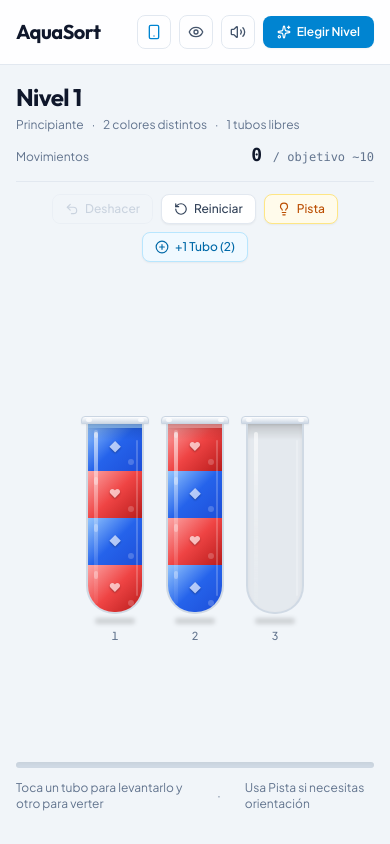
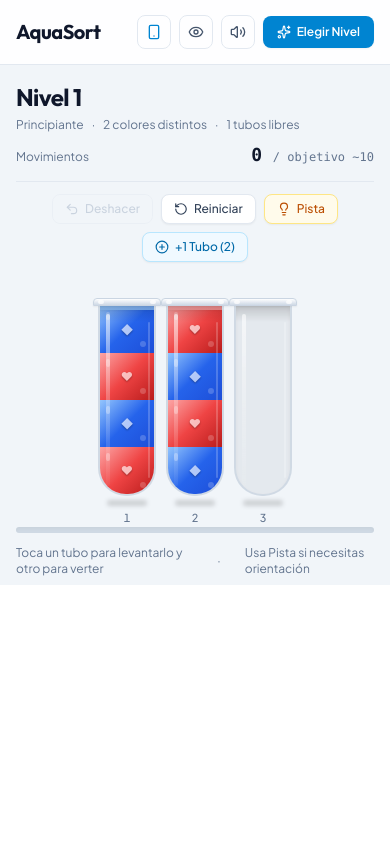
Before and after one commit to shonydev/puzzle, a React (Vite) app: page / in a window 390 px wide. Built offline with nearby package versions, Linux system fonts and the light colour scheme.

Commit message:
Make game viewport fit mobile screens

```diff
--- a/src/App.tsx
+++ b/src/App.tsx
@@ -329,7 +329,7 @@ export default function App() {
   }
 
   return (
-    <div className="min-h-screen bg-slate-100 dark:bg-slate-950 text-slate-900 dark:text-slate-100 flex flex-col selection:bg-sky-500/30 selection:text-sky-900">
+    <div className="app-viewport bg-slate-100 dark:bg-slate-950 text-slate-900 dark:text-slate-100 flex flex-col selection:bg-sky-500/30 selection:text-sky-900">
       {/* Universal Top Bar (1 row, 3 zones) */}
       <TopBar
         onOpenLevels={() => setIsLevelSelectOpen(true)}
@@ -345,7 +345,7 @@ export default function App() {
       />
 
       {/* Main Game Arena */}
-      <main className="flex-1 flex flex-col justify-between max-w-5xl mx-auto w-full pb-8">
+      <main className="game-main flex-1 min-h-0 flex flex-col justify-between max-w-5xl mx-auto w-full pb-2">
         {/* Game HUD (Moves, Level Title, Controls) */}
         <GameHUD
           levelTitle={currentLevelData.name}
@@ -367,10 +367,10 @@ export default function App() {
         {/* Play Area: Tube Tray */}
         <section
           aria-label="Tablero de juego de tubos de ensayo"
-          className="my-auto py-6 sm:py-10 px-2 sm:px-6 flex flex-col items-center justify-center gap-6 sm:gap-10"
+          className="game-play-area flex-1 min-h-0 px-1 sm:px-6 flex flex-col items-center justify-center gap-2 sm:gap-6 overflow-hidden"
         >
           {/* Row 1 */}
-          <div className="flex flex-wrap items-end justify-center gap-3 sm:gap-6">
+          <div className="tube-row flex flex-nowrap items-end justify-center gap-x-[clamp(3px,1.5vw,12px)] gap-y-1 w-full">
             {topRow.map(({ tube, originalIdx }) => (
               <TubeComponent
                 key={`tube-${originalIdx}`}
@@ -391,7 +391,7 @@ export default function App() {
 
           {/* Row 2 (if > 6 tubes) */}
           {bottomRow.length > 0 && (
-            <div className="flex flex-wrap items-end justify-center gap-3 sm:gap-6 pt-2">
+            <div className="tube-row flex flex-nowrap items-end justify-center gap-x-[clamp(3px,1.5vw,12px)] gap-y-1 w-full pt-1">
               {bottomRow.map(({ tube, originalIdx }) => (
                 <TubeComponent
                   key={`tube-${originalIdx}`}
@@ -413,7 +413,7 @@ export default function App() {
         </section>
 
         {/* Subtle Tray / Bench Base Line */}
-        <div className="w-full max-w-2xl mx-auto px-4">
+        <div className="game-footer w-full max-w-2xl mx-auto px-4">
           <div className="h-1.5 w-full bg-slate-300/80 dark:bg-slate-800 rounded-full shadow-inner" />
           <div className="mt-3 flex items-center justify-center gap-6 text-xs text-slate-500 dark:text-slate-400">
             <span>Toca un tubo para levantarlo y otro para verter</span>
```
